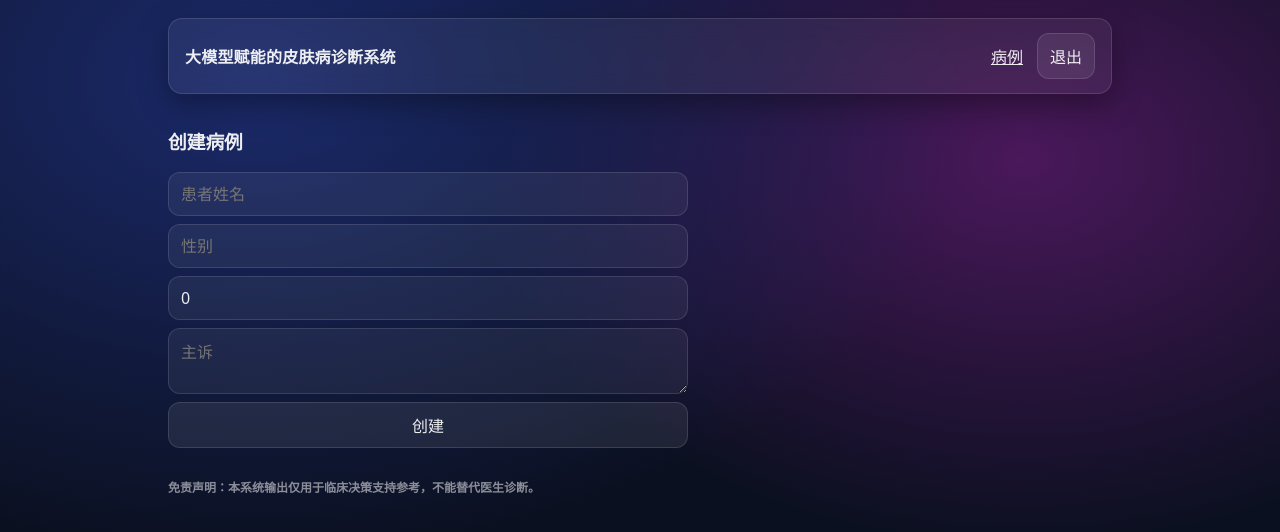
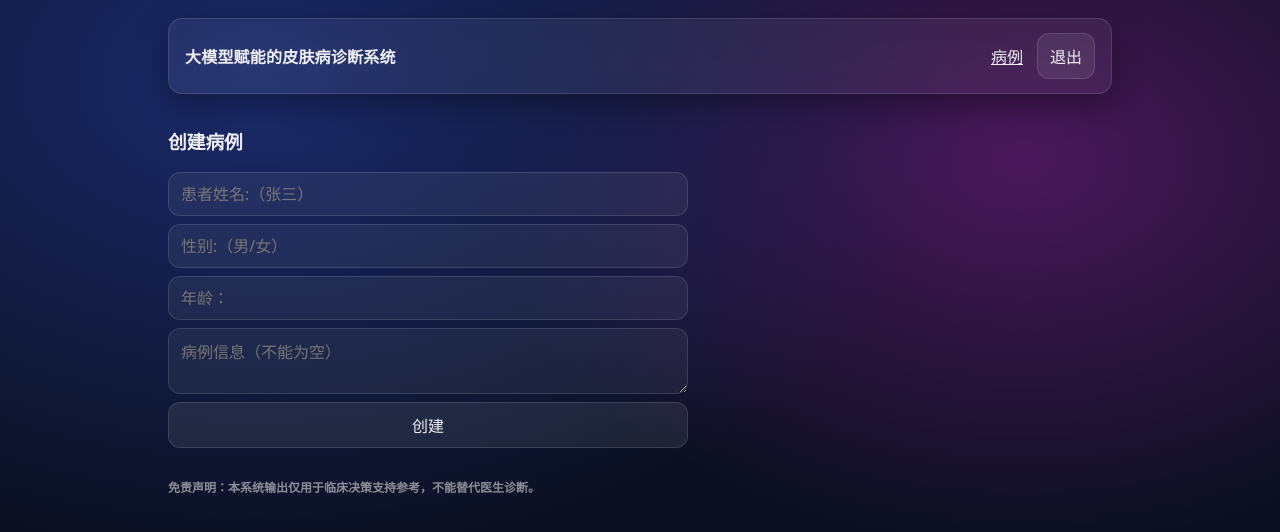
Before and after one commit to zhangrx59/CGVP-Framework, a React app in the folder frontend/: page /cases in a window 1280 px wide. Shown: the top 532 px of the page. Built offline with nearby package versions, Linux system fonts and the light colour scheme; sample sign-in values are in the browser's storage; the HTML template or start-up script is replaced by a standard one.

Commit message:
屏蔽data文件夹，优化前端逻辑

```diff
--- a/frontend/src/pages/Cases.tsx
+++ b/frontend/src/pages/Cases.tsx
@@ -7,25 +7,65 @@ export default function Cases() {
 
   const [patientName, setPatientName] = useState("");
   const [gender, setGender] = useState("");
-  const [age, setAge] = useState<number>(0);
+  // ⭐ MODIFIED：用 string 存输入值，默认空字符串 -> 输入框不显示 0
+  const [age, setAge] = useState<string>(""); // ✅ 不再是 0
   const [chiefComplaint, setChiefComplaint] = useState("");
   const [err, setErr] = useState<string | null>(null);
 
+  function validate(): { ok: true; ageNum: number } | { ok: false } {
+    const g = gender.trim();
+    const cc = chiefComplaint.trim();
+
+    // 性别只能男/女
+    if (g !== "男" && g !== "女") {
+      setErr("错误：性别只能填写：男 或 女");
+      return { ok: false };
+    }
+
+    // 主诉不能为空
+    if (!cc) {
+      setErr("错误：病例信息不能为空");
+      return { ok: false };
+    }
+
+    // 年龄必须是正整数
+    // 允许用户输入空，但提交时必须有值
+    if (!age.trim()) {
+      setErr("错误：年龄不能为空");
+      return { ok: false };
+    }
+
+    // 只允许纯数字（防止 1.5 / -3 / e 等）
+    if (!/^[1-9]\d*$/.test(age.trim())) {
+      setErr("错误：年龄必须是正整数");
+      return { ok: false };
+    }
+
+    const ageNum = Number(age.trim());
+    if (!Number.isSafeInteger(ageNum) || ageNum <= 0) {
+      setErr("错误：年龄必须是正整数");
+      return { ok: false };
+    }
+
+    setErr(null);
+    return { ok: true, ageNum };
+  }
+
   async function submit() {
-    setErr(null);
+    const v = validate();
+    if (!v.ok) return;
 
     try {
-      const role = localStorage.getItem("role") || ""; // ⭐ NEW
+      const role = (localStorage.getItem("role") || "").toUpperCase();
 
       const c = await createCase({
-        patientName,
-        gender,
-        age,
-        chiefComplaint,
+        patientName: patientName.trim(),
+        gender: gender.trim(),
+        age: v.ageNum, // ✅ 提交给后端的是 number
+        chiefComplaint: chiefComplaint.trim(),
       });
 
-      // ⭐ MODIFIED：护士创建后跳上传页；医生/管理员跳详情页
-      if (role.toUpperCase() === "NURSE") {
+      if (role === "NURSE") {
         nav(`/cases/${c.id}/upload`);
       } else {
         nav(`/cases/${c.id}`);
@@ -41,26 +81,35 @@ export default function Cases() {
 
       <div style={{ display: "grid", gap: 8 }}>
         <input
-          placeholder="患者姓名"
+          placeholder="患者姓名:（张三）"
           value={patientName}
           onChange={(e) => setPatientName(e.target.value)}
         />
+
         <input
-          placeholder="性别"
+          placeholder="性别:（男/女）"
           value={gender}
           onChange={(e) => setGender(e.target.value)}
         />
+
         <input
-          placeholder="年龄"
+          placeholder="年龄："
           type="number"
+          // ⭐ MODIFIED：value 改成 string，默认空就不会显示 0
           value={age}
-          onChange={(e) => setAge(Number(e.target.value))}
+          // ⭐ MODIFIED：保持字符串输入；允许用户清空
+          onChange={(e) => setAge(e.target.value)}
+          // ⭐ NEW：一些输入体验优化（不影响校验）
+          min={1}
+          step={1}
         />
+
         <textarea
-          placeholder="主诉"
+          placeholder="病例信息（不能为空）"
           value={chiefComplaint}
           onChange={(e) => setChiefComplaint(e.target.value)}
         />
+
         <button onClick={submit}>创建</button>
       </div>
 
```
Also changed, not shown: 1 other file (tests, documents, lock files or other folders).
